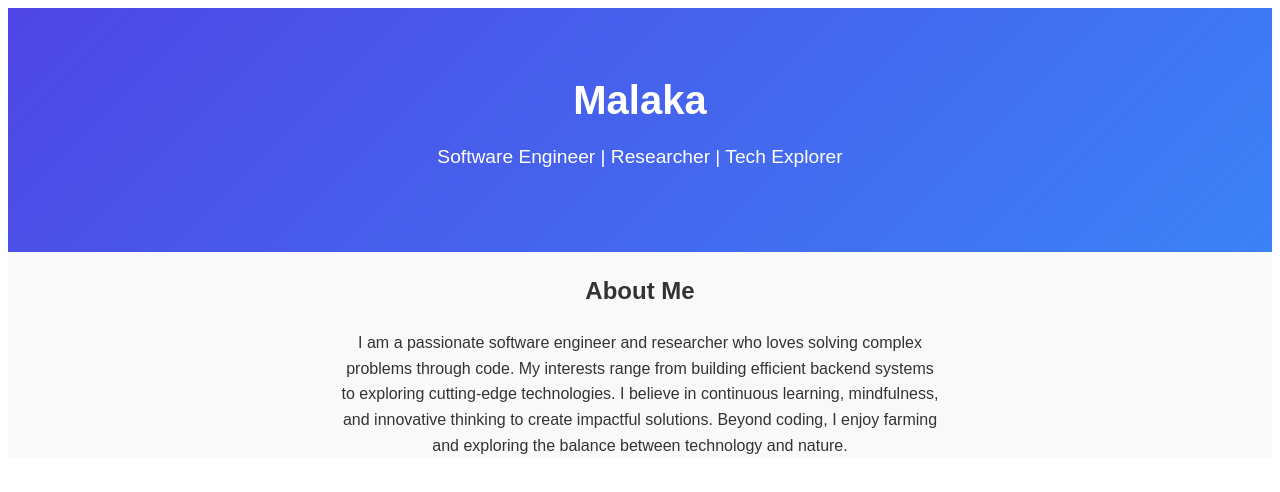
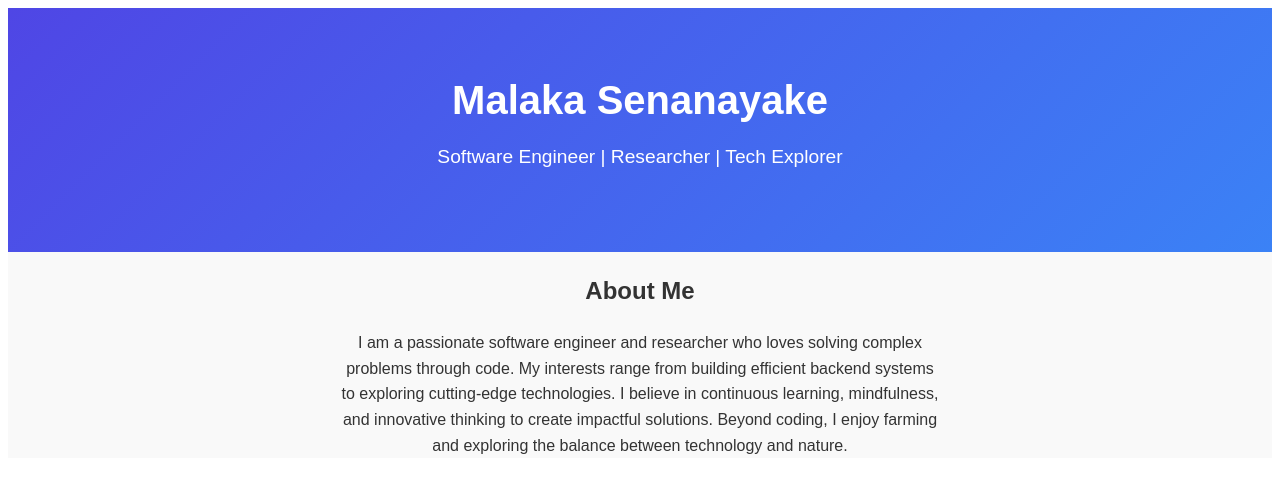
Before and after one commit to MalakaSenanayake/malaka-senanayake-portfolio, an Angular app: page / in a window 1280 px wide. Shown: the top 492 px of the page. Built offline with nearby package versions, Linux system fonts and the light colour scheme.

Commit message:
Update app.html file (Name)

```diff
--- a/src/app/app.html
+++ b/src/app/app.html
@@ -56,7 +56,7 @@
 
   <!-- Banner -->
   <div class="banner">
-    <h1>Malaka</h1>
+    <h1>Malaka Senanayake</h1>
     <p>Software Engineer | Researcher | Tech Explorer</p>
   </div>
 
```
